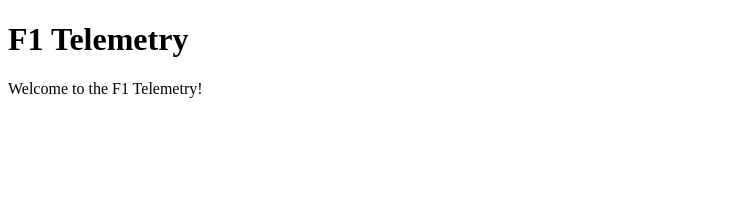
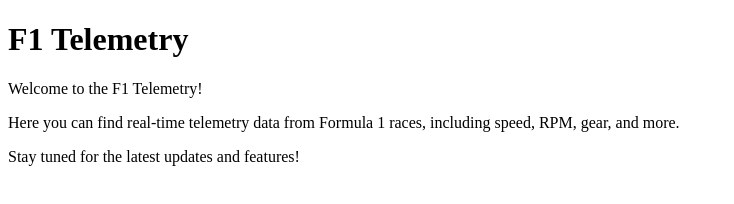
Before and after one commit to Jesutol/f1-tpo, a plain HTML site: page index.html in a window 1280 px wide. Shown: the whole page, without its empty margins (0-734 px from the left). Drawn offline with Linux system fonts and the light colour scheme.

Commit message:
Ejemplos

```diff
--- a/index.html
+++ b/index.html
@@ -9,5 +9,9 @@
 
     <p>Welcome to the F1 Telemetry!</p>
 
+    <p>Here you can find real-time telemetry data from Formula 1 races, including speed, RPM, gear, and more.</p>
+
+    <p>Stay tuned for the latest updates and features!</p>
+
 </body>
 </html>
```
